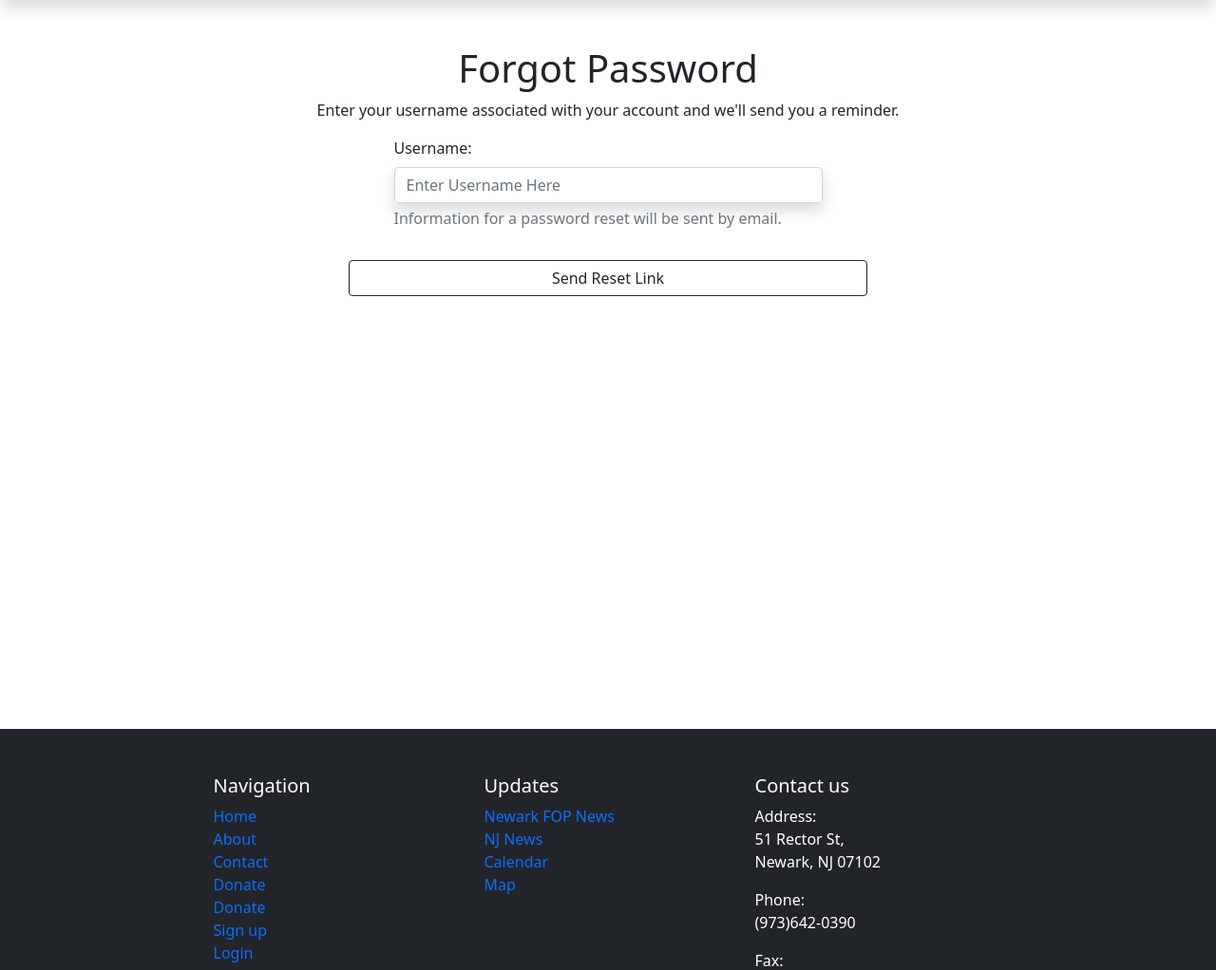
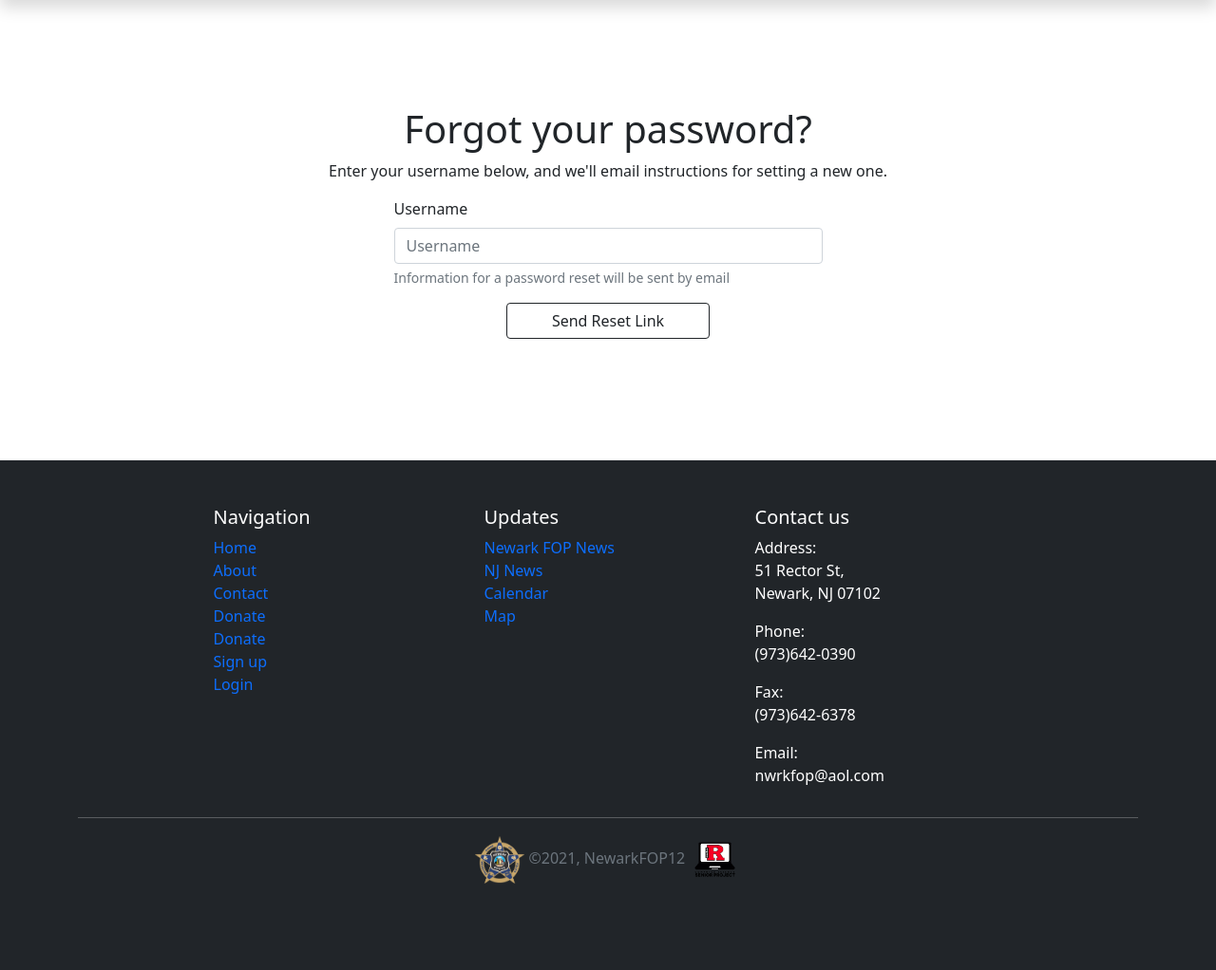
Before and after one commit to gajeraYash/NFOP-app, a Django app: page /password/forgot in a window 1280 px wide. Shown: the part 56-1078 px from the top of the page at 95% size. After the commit the page ends 987 px from the top, so only its background shows below. Run offline with Django 3.2, Linux system fonts and the light colour scheme; parts of the project's set-up code (start-up, migrations or seed data) failed here and were passed over; some libraries are stand-ins or nearby versions.

Commit message:
Password Resets

```diff
--- a/NFOP/settings.py
+++ b/NFOP/settings.py
@@ -34,7 +34,7 @@ DEBUG = config('DEBUG', cast=bool)
 PRODUCTION = config('PRODUCTION', cast=bool)
 
 if not DEBUG and PRODUCTION:
-    ALLOWED_HOSTS = ['www.newarkfop12.com','nfop-app.herokuapp.com']
+    ALLOWED_HOSTS = ['www.newarkfop12.com']
 else:
     ALLOWED_HOSTS = ['127.0.0.1','localhost']
 
--- a/app/urls.py
+++ b/app/urls.py
@@ -46,7 +46,8 @@ urlpatterns = [
     path('password/forgot/done', auth_views.PasswordResetDoneView.as_view(template_name='app/password/password_forgot_done.html'), name="forgot_password_done"),
     path('password/reset/<uidb64>/<token>',auth_views.PasswordResetConfirmView.as_view(template_name='app/password/password_reset.html', success_url=reverse_lazy('app:reset_password_done')), name="reset_password"),
     path('password/reset/done', auth_views.PasswordResetCompleteView.as_view(template_name='app/password/password_reset_done.html',), name="reset_password_done"),
-    path('username/forgot', views.username_forgot, name="forgot_username")
+    path('username/forgot', views.username_forgot, name="forgot_username"),
+    path('username/forgot/done', TemplateView.as_view(template_name='app/account/username_forgot_done.html'), name="forgot_username_done")
 
 ]
 
--- a/app/views.py
+++ b/app/views.py
@@ -122,13 +122,19 @@ def password_forgot(request):
                     subject = "Reset Password - NewarkFOP12"
                     email_template_name = "email/reset_password.html"
                     textemail_template_name = "email/reset_password.txt"
+                    if settings.DEBUG:
+                        domain = '127.0.0.1:8000'
+                        protcolSSL = 'http'
+                    else:
+                        domain = 'www.newarkfop12.com'
+                        protcolSSL = 'https'
                     context = {
-                        'domain':'127.0.0.1:8000',
+                        'domain': domain,
                         'title': 'Newark Fraternal Order of Police',
                         "uid": urlsafe_base64_encode(force_bytes(user.pk)),
                         "user": user,
                         'token': default_token_generator.make_token(user),
-                        'protocol': 'http',
+                        'protocol': protcolSSL,
                     }
                     html_content = render_to_string(email_template_name, context)
                     text_content = get_template(textemail_template_name).render(context)
@@ -144,7 +150,7 @@ def password_forgot(request):
     else:
         form = ForgotPasswordForm()
 
-    return render(request, 'app/password/password_reset.html', {'form': form})
+    return render(request, 'app/password/password_forgot.html', {'form': form})
 
 def username_forgot(request):
     if request.method == 'POST':
@@ -170,7 +176,7 @@ def username_forgot(request):
                 )
                 template_email.attach_alternative(html_content, "text/html")
                 template_email.send()
-        return HttpResponseRedirect(reverse('app:forgot_password_done'))
+        return HttpResponseRedirect(reverse('app:forgot_username_done'))
     else:
         form = ForgotUsernameForm()
 
--- a/templates/app/password/password_forgot.html
+++ b/templates/app/password/password_forgot.html
@@ -1,18 +1,18 @@
 {% extends 'base.html' %}
 {% load static %}
-{% block title %}Login{% endblock %}
+{% block title %}Forgot Password{% endblock %}
 {% block vendor %}
 {% endblock %}
 
 {% block content %}
 <!-- Navbar -->
 {% include "app/partials/navbar.html" with user=user %}
-<section id="login" class="full-background">
+<section id="login" class="py-5 my-3">
     <div class="container mt-5 mb-5">
-        <div data-aos="fade-down" class="row text-center">
+        <div class="row text-center">
             <div>
                 <h1>Forgot your password?</h1>
-                <p>Enter your email address below, and we'll email instructions for setting a new one.</p>
+                <p>Enter your username below, and we'll email instructions for setting a new one.</p>
             </div>
         </div>
         <form method="POST" class="row justify-content-center">
@@ -32,8 +32,14 @@
                         </div>
                     {% endfor %}
                 {% endif %}
-                {{form.as_p}}
-                <div class="row mt-3 mb-3">
+                <div class="row">
+                    <div class="col">
+                        <label for="{{form.username.id_for_label}}" class="form-label">Username</label>
+                        <input type="text" class="form-control"  name="{{form.username.name}}" placeholder="Username" maxlength="15" minlength="3"  {% if user_form.username.value %}value="{{form.username.value}}"{% endif %} required="" id="{{form.username.id_for_label}}">
+                        <div for="{{form.username.id_for_label}}" class="form-text">Information for a password reset will be sent by email</div>
+                    </div>
+                </div>
+                <div class="row py-3">
                     <div class="d-grid gap-2 col-6 mx-auto">
                         <input type="submit" class="btn btn-outline-dark" value="Send Reset Link">
                     </div>
--- a/templates/app/password/password_reset.html
+++ b/templates/app/password/password_reset.html
@@ -1,6 +1,6 @@
 {% extends 'base.html' %}
 {% load static %}
-{% block title %}Forgot Password{% endblock %}
+{% block title %}Reset Password{% endblock %}
 {% block vendor %}
 {% endblock %}
 
@@ -8,15 +8,14 @@
 <!-- Navbar -->
 
 {% include "app/partials/navbar.html" with user=user %}
-<section id="login" class="full-background">
+<section id="login" class="py-5 my-3">
     <div class="container mt-5 mb-5">
-        <div data-aos="fade-down" class="row text-center">
+        <div class="row text-center">
             <div>
-                <h1>Forgot Password</h1>
-                <p>Enter your username associated with your account and we'll send you a reminder.</p>
+                <h1>Reset Password</h1>
+                <p>Enter new password for your account.</p>
             </div>
         </div>
-
         <form method="POST" class="row justify-content-center">
             <div class="col-8 col-md-6 col-lg-5">
                 {% csrf_token %}
@@ -36,22 +35,21 @@
                 {% endif %}
                 <div class="row">
                     <div class="col">
-                        <label for="{{user_form.username.id_for_label}}" class="form-label">Username:</label>
-                        <div class = "wrapper shadow">
-                        <input type="text" class="form-control"  name="{{user_form.username.name}}" placeholder="Enter Username Here" maxlength="15" minlength="3"  {% if user_form.username.value %}  {% endif %} required="" id="{{user_form.username.id_for_label}}">
-                        <div for="{{user_form.username.id_for_label}}" class="form-text">{{user_form.username.help_text}}</div>
+                        <div class="row g-0">
+                            <label for="{{form.new_password1.id_for_label}}" class="form-label">Password</label>
+                            <input type="password" class="form-control" name="{{form.new_password1.name}}" placeholder="Enter password" autocomplete="new-password" required="" id="{{form.new_password1.id_for_label}}">
+                            <div for="{{form.new_password1.id_for_label}}" class="form-text">{{form.new_password1.help_text}}</div>
                         </div>
-                    </div>
-                    <div class = text-muted fw-light>
-                        <p>Information for a password reset will be sent by email.</p>
+                        <div class="row g-0">
+                            <label for="{{form.new_password2.id_for_label}}" class="form-label">Confirm password</label>
+                            <input type="password" class="form-control" name="{{form.new_password2.name}}" placeholder = "Confirm password" autocomplete="new-password" required="" id="{{form.new_password2.id_for_label}}">
+                            <div for="{{form.new_password2.id_for_label}}" class="form-text">{{form.new_password2.help_text}}</div>
                         </div>
                     </div>
                 </div>
-
-                <div data-aos = "fade-up">
                 <div class="row mt-3 mb-3">
                     <div class="d-grid gap-2 col-6 mx-auto">
-                            <input type="submit" class="btn btn-outline-dark" value="Send Reset Link">
+                        <input type="submit" class="btn btn-outline-dark" value="Reset">
                     </div>
                 </div>
             </div>
```
Also changed, not shown: templates/app/account/username_forgot.html (+7 -22 lines), templates/app/account/username_forgot_done.html (+5 -5 lines), templates/app/password/password_forgot_done.html (+5 -5 lines), templates/app/password/password_reset_done.html (+14 -8 lines). Lines whose indentation alone changed are shown as unchanged.
